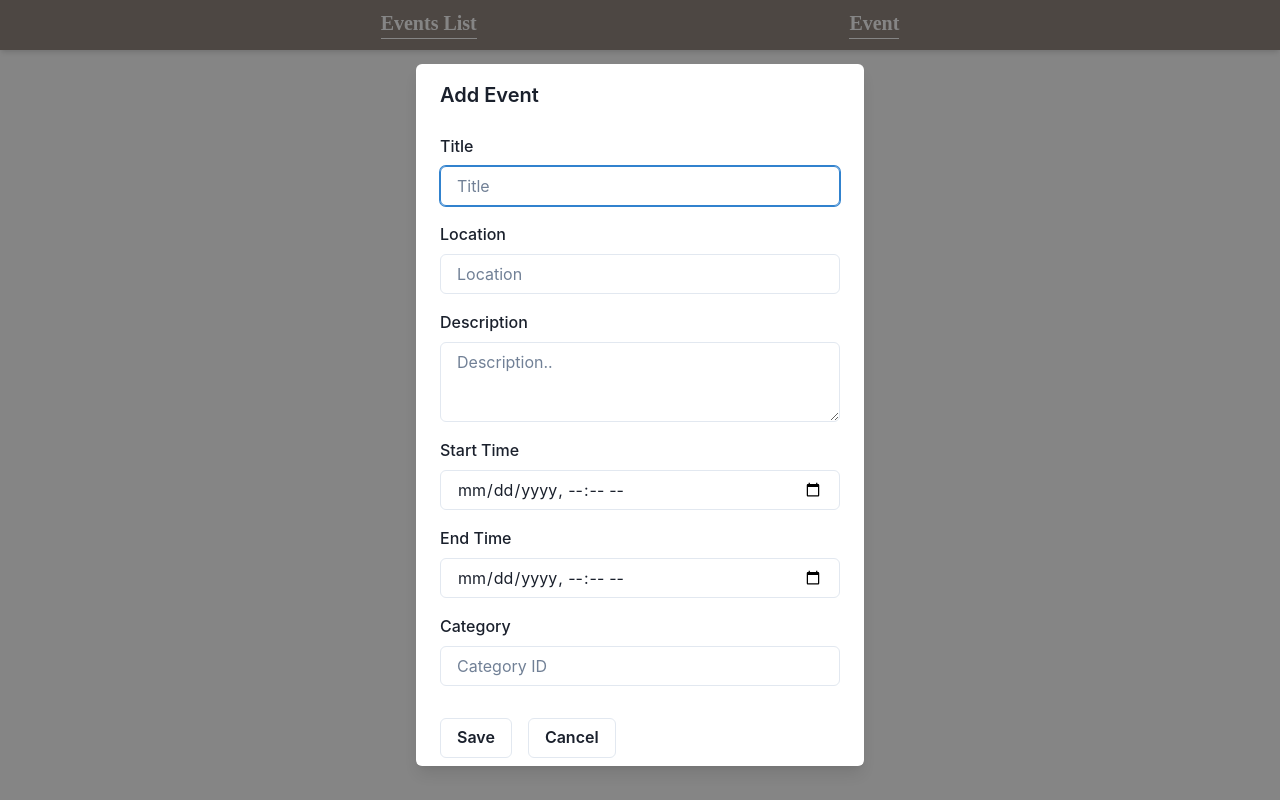
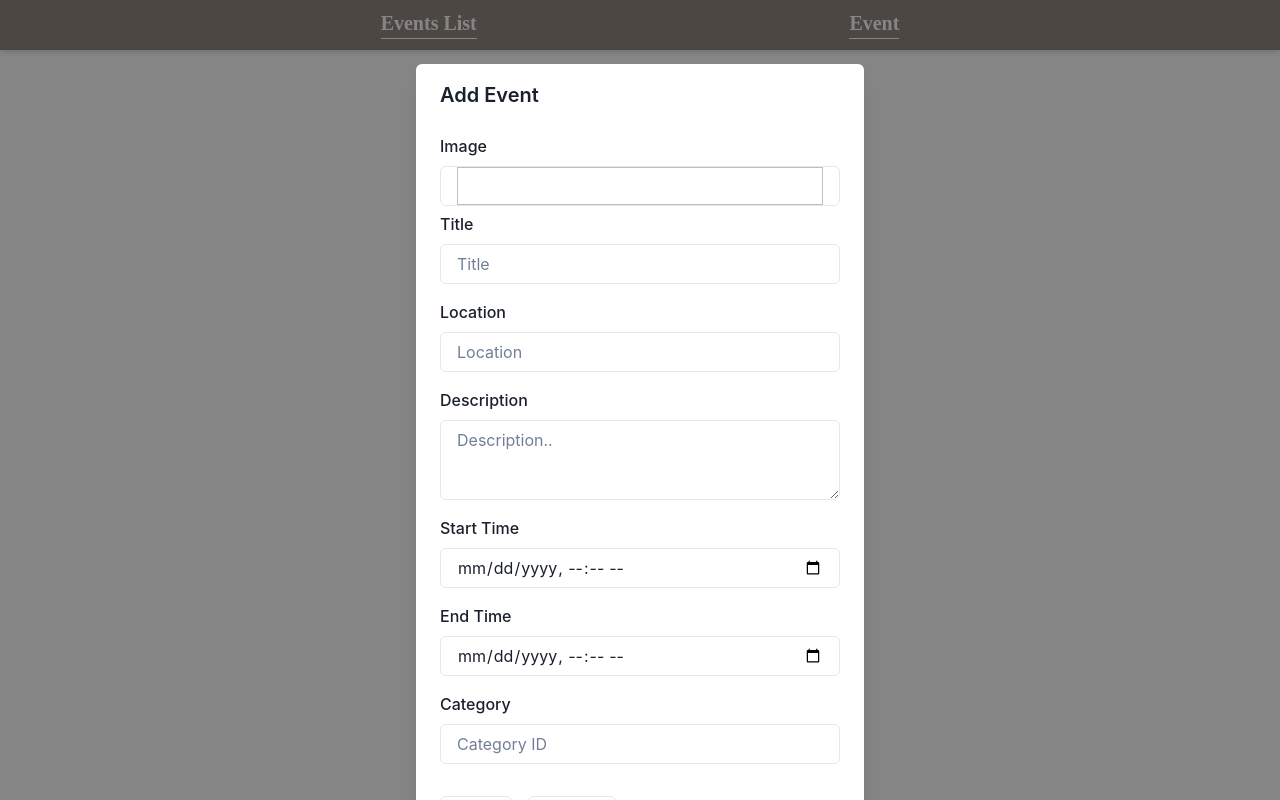
Before and after one commit to CartierKray/Event-App, a React (Vite) app: page /add/event in a window 1280 px wide. Both pictures are taken after a click on the button "Add Event". Built offline with nearby package versions, Linux system fonts and the light colour scheme.

Commit message:
Updated Code

```diff
--- a/src/pages/AddEvent.jsx
+++ b/src/pages/AddEvent.jsx
@@ -20,6 +20,7 @@ import {
 export const AddEvent = () => {
   const { isOpen, onOpen, onClose, reset } = useDisclosure();
   const [title, setTitle] = useState("");
+  const [image, setImage] = useState("");
   const [description, setDescription] = useState("");
   const [location, setLocation] = useState("");
   const [startTime, setStartTime] = useState("");
@@ -35,6 +36,7 @@ export const AddEvent = () => {
         "Content-Type": "application/json",
       },
       body: JSON.stringify({
+        image,
         title,
         description,
         location,
@@ -87,6 +89,14 @@ export const AddEvent = () => {
           <ModalHeader>Add Event</ModalHeader>
           <ModalBody>
             <form onSubmit={handleSubmit}>
+              <FormControl>
+                <FormLabel>Image</FormLabel>
+                <Input
+                  type="image"
+                  value={image}
+                  onChange={(event) => setImage(event.target.value)}
+                />
+              </FormControl>
               <FormControl>
                 <FormLabel>Title</FormLabel>
                 <Input
--- a/src/pages/EventPage.jsx
+++ b/src/pages/EventPage.jsx
@@ -37,7 +37,7 @@ export const loader = async ({ params }) => {
 };
 
 export const EventPage = () => {
-  const { onClose, reset } = useDisclosure();
+  const { onClose } = useDisclosure();
   const { event, categories } = useLoaderData();
   const [isEditModalOpen, setIsEditModalOpen] = useState(false);
   const [updatedEvent, setUpdatedEvent] = useState({
@@ -77,7 +77,6 @@ export const EventPage = () => {
           isClosable: true,
         });
         onClose();
-        reset();
       })
       .catch((error) => {
         console.error("Error:", error);
```
